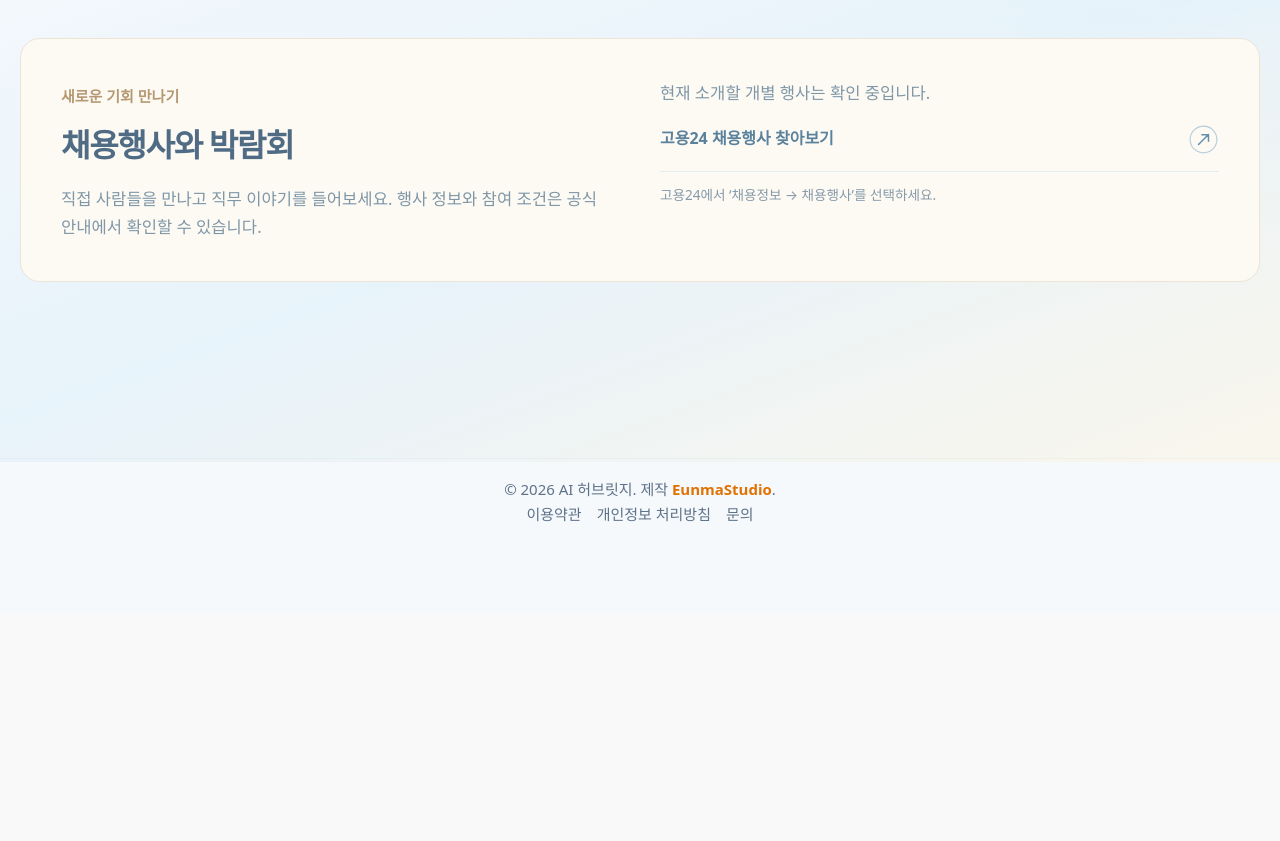
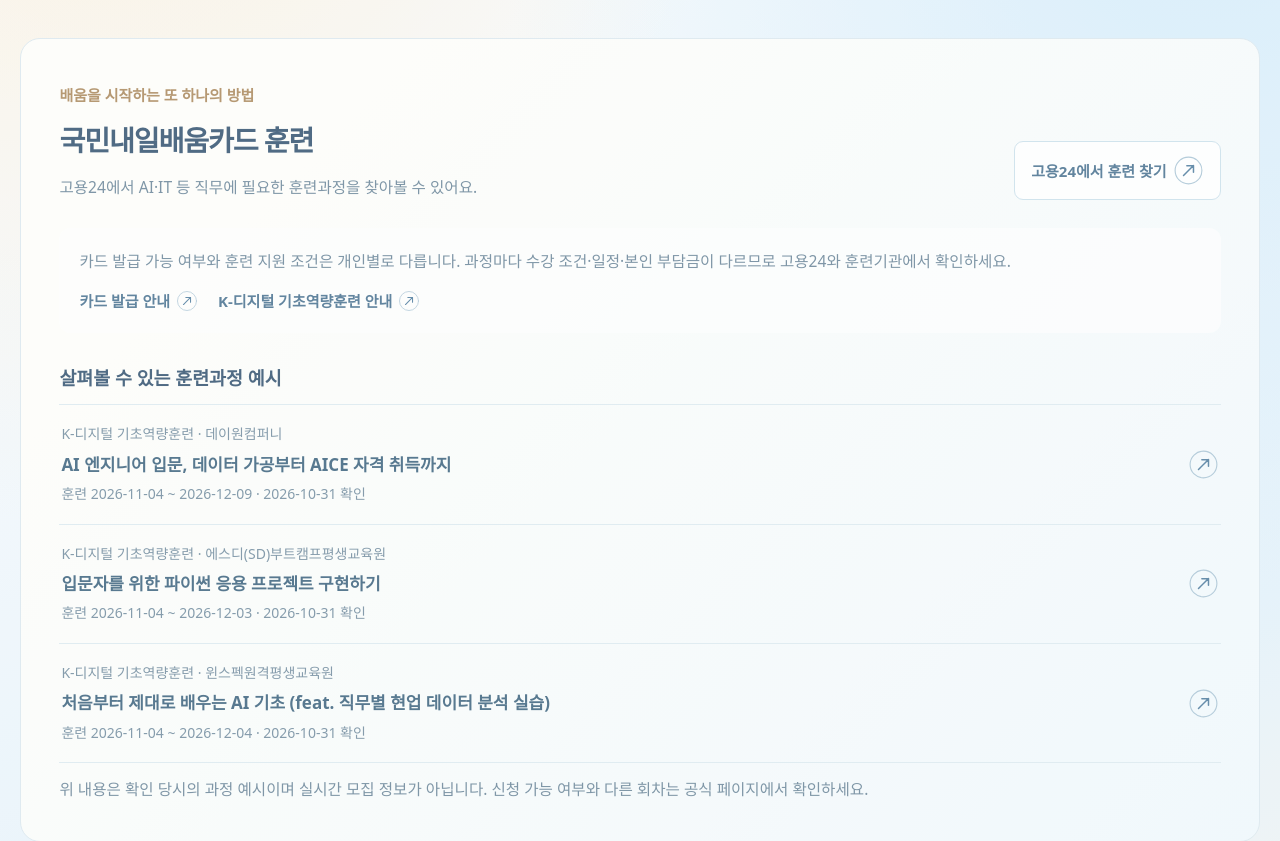
Before and after one commit to Oh-JunTaek/AIHuBridge, a React (Vite) app: page /careers in a window 1280 px wide. Shown: the part 1160-2001 px from the top of the page. Before the commit the page ends 1774 px from the top, so only its background shows below. Built offline with nearby package versions, Linux system fonts and the light colour scheme; a web font is replaced by a local one.

Commit message:
feat: 직무별 국민내일배움카드 훈련 안내 추가

```diff
--- /dev/null
+++ b/src/components/FundedTraining.tsx
@@ -0,0 +1,16 @@
+import { availableTraining, trainingSearchUrl } from '../data/funded-training';
+import { WayfindingIcon } from './WayfindingIcon';
+
+const searchTerms: Record<string, string> = { qa:'소프트웨어 테스트, QA', 'data-analyst':'데이터 분석, SQL', 'ai-engineer':'인공지능, 파이썬', security:'정보보안, 네트워크' };
+
+export function FundedTraining({ careerId }: { careerId?: string }) {
+  const today = new Intl.DateTimeFormat('en-CA', { timeZone:'Asia/Seoul', year:'numeric', month:'2-digit', day:'2-digit' }).format(new Date());
+  const courses = availableTraining(today, careerId);
+  return <section className="funded-training" aria-labelledby="funded-training-heading">
+    <div className="funded-training-header"><div><span>배움을 시작하는 또 하나의 방법</span><h2 id="funded-training-heading">국민내일배움카드 훈련</h2><p>고용24에서 AI·IT 등 직무에 필요한 훈련과정을 찾아볼 수 있어요.</p></div><a href={trainingSearchUrl} target="_blank" rel="noopener noreferrer">고용24에서 훈련 찾기 <WayfindingIcon direction="external" /></a></div>
+    <div className="funded-training-guide"><p>카드 발급 가능 여부와 훈련 지원 조건은 개인별로 다릅니다. 과정마다 수강 조건·일정·본인 부담금이 다르므로 고용24와 훈련기관에서 확인하세요.</p><a href="https://m.work24.go.kr/hr/h/a/1100/selectIssuGudn.do" target="_blank" rel="noopener noreferrer">카드 발급 안내 <WayfindingIcon direction="external" /></a><a href="https://www.work24.go.kr/cm/c/f/1100/selecSystInfo.do?systClId=SC0000004&systCnntId=CI00001760&systId=SI00000356" target="_blank" rel="noopener noreferrer">K-디지털 기초역량훈련 안내 <WayfindingIcon direction="external" /></a></div>
+    <div className="funded-training-examples"><h3>{careerId ? '관련 훈련과정 예시' : '살펴볼 수 있는 훈련과정 예시'}</h3>{courses.length ? <div className="funded-training-list">{courses.map((course) => <a key={course.id} href={course.url} target="_blank" rel="noopener noreferrer"><span><small>{course.category} · {course.provider}</small><strong>{course.title}</strong><small>훈련 {course.start} ~ {course.end} · {course.checked} 확인</small></span><WayfindingIcon direction="external" /></a>)}</div> : <p>현재 소개할 회차는 없습니다. 고용24에서 새로운 과정을 찾아보세요.</p>}
+      <p>위 내용은 확인 당시의 과정 예시이며 실시간 모집 정보가 아닙니다. 신청 가능 여부와 다른 회차는 공식 페이지에서 확인하세요.</p>{careerId && <p>고용24 추천 검색어: <strong>{searchTerms[careerId]}</strong></p>}
+    </div>
+  </section>;
+}
--- /dev/null
+++ b/src/data/funded-training.ts
@@ -0,0 +1,11 @@
+// 고용24에서 확인한 개별 회차의 참고 정보. 모집 여부·본인 부담금은 원문에서 다시 확인한다.
+export const trainingSearchUrl = 'https://www.work24.go.kr/hr/a/a/1100/trnnCrsInf.do?action=trnnCrsIn&area=&crseTracseSe=&currentMenuId=EBG020000000308&gvrnInstt=&menuPurpSecd=&ncs=&programMenuIdentification=EBG020000001862&redirectUrl=%2Fa%2Fa%2F1100%2FtrnnCrsInfPost.do&selectNCSKeyword=&topArea=';
+export const fundedTraining = [
+  { id:'aice-14', title:'AI 엔지니어 입문, 데이터 가공부터 AICE 자격 취득까지', provider:'데이원컴퍼니', category:'K-디지털 기초역량훈련', start:'2026-11-04', end:'2026-12-09', checked:'2026-10-31', careers:['ai-engineer','data-analyst'], url:'https://www.work24.go.kr/hr/a/a/3100/selectTracseDetl1.do?crseTracseSe=500037441805&cstmConsTme=&focusId=&tracseId=AIG20260000544634&tracseReqstsCd=&tracseTme=14&trainstCstmrId=C0105' },
+  { id:'python-83', title:'입문자를 위한 파이썬 응용 프로젝트 구현하기', provider:'에스디(SD)부트캠프평생교육원', category:'K-디지털 기초역량훈련', start:'2026-11-04', end:'2026-12-03', checked:'2026-10-31', careers:['ai-engineer','data-analyst'], url:'https://www.work24.go.kr/hr/a/a/3100/selectTracseDetl.do?crseTracseSe=C0105&tracseId=AIG20240000499162&tracseTme=83&trainstCstmrId=500034091717' },
+  { id:'ai-data-32', title:'처음부터 제대로 배우는 AI 기초 (feat. 직무별 현업 데이터 분석 실습)', provider:'윈스펙원격평생교육원', category:'K-디지털 기초역량훈련', start:'2026-11-04', end:'2026-12-04', checked:'2026-10-31', careers:['ai-engineer','data-analyst'], url:'https://m.work24.go.kr/hr/a/a/3100/selectTracseDetl.do?crseTracseSe=C0105&tracseId=AIG20260000545336&tracseTme=32&trainstCstmrId=500034225481' },
+] as const;
+
+export function availableTraining(today: string, careerId?: string) {
+  return fundedTraining.filter((course) => course.start >= today && (!careerId || (course.careers as readonly string[]).includes(careerId)));
+}
--- a/src/index.css
+++ b/src/index.css
@@ -706,3 +706,9 @@ a:hover .wayfinding-icon, a:focus-visible .wayfinding-icon, button:hover .wayfin
 .career-art { position:absolute; inset:0; overflow:hidden; background:linear-gradient(125deg,#d8ebf8,#f9fcfd 62%,#f6e6ce); }.career-art-orbit { position:absolute; width:85%; height:90%; left:8%; top:6%; border:1px solid #fff; border-radius:50%; transform:rotate(-18deg); }.career-art-card { position:absolute; left:26%; top:18%; width:48%; height:68%; padding:9% 8%; border:1px solid #d2e3ec; border-radius:12px; background:#ffffffd9; box-shadow:0 10px 24px #426b8326; transform:rotate(-5deg); transition:transform .5s; }.career-art-card span { color:#4b7391; font-size:clamp(6px,.65vw,11px); font-weight:700; }.career-art-card i { display:block; height:5px; margin-top:8%; border-radius:9px; background:#c6dfec; }.career-art-card i:nth-child(3) { width:75%; background:#e8c796; }.career-art-card i:nth-child(4) { width:54%; }.career-art-circle { position:absolute; left:16%; top:21%; width:16%; aspect-ratio:1; display:grid; place-items:center; border-radius:50%; background:#fff; color:#d1a65e; box-shadow:0 6px 15px #31567320; }.career-art-path { position:absolute; right:10%; bottom:15%; color:#6285a1; font-size:clamp(6px,.6vw,10px); font-weight:700; }.exhibit-card:hover .career-art-card,.exhibit-card:focus-visible .career-art-card { transform:rotate(0) translateY(-3px); }
 @media(max-width:760px) { .career-intro { display:block; }.career-intro p { margin-top:.6rem; }.career-grid,.career-detail-grid,.career-events { grid-template-columns:1fr; }.career-card { min-height:200px; }.career-events { gap:1rem; padding:1.4rem; } }
 @media(prefers-reduced-motion:reduce) { .career-card,.career-art-card { transition:none; }.career-card:hover,.career-card:focus-visible,.exhibit-card:hover .career-art-card,.exhibit-card:focus-visible .career-art-card { transform:none; } }
+
+.funded-training { margin-top:2rem; padding:clamp(1.3rem,3vw,2rem); border:1px solid #d7e5ed; border-radius:20px; background:linear-gradient(135deg,#fffefa 20%,#eef7fc 100%); }
+.funded-training-header { display:flex; align-items:end; justify-content:space-between; gap:1rem; }.funded-training-header span { color:#a07846; font-size:.75rem; font-weight:700; }.funded-training-header h2 { margin:.4rem 0 .55rem; color:#183b5d; font-size:clamp(1.35rem,2.2vw,1.85rem); font-weight:750; letter-spacing:-.04em; }.funded-training-header p,.funded-training-guide p,.funded-training-examples > p { color:#57758b; font-size:.78rem; line-height:1.7; word-break:keep-all; }
+.funded-training-header > a,.funded-training-guide a { display:inline-flex; align-items:center; gap:.3rem; color:#315e80; font-size:.75rem; font-weight:700; }.funded-training-header > a { flex:none; padding:.65rem .8rem; border:1px solid #c5dce9; border-radius:9px; background:#fff; }.funded-training-guide { display:flex; align-items:center; flex-wrap:wrap; gap:.7rem 1rem; margin-top:1.4rem; padding:1rem; border-radius:12px; background:#ffffffba; }.funded-training-guide p { flex-basis:100%; }.funded-training-guide .wayfinding-icon { width:1.1rem; height:1.1rem; }
+.funded-training-examples { margin-top:1.5rem; }.funded-training-examples h3 { margin-bottom:.6rem; color:#183b5d; font-size:.92rem; font-weight:700; }.funded-training-list { border-top:1px solid #d9e7ee; }.funded-training-list a { display:flex; justify-content:space-between; align-items:center; gap:1rem; padding:.9rem .1rem; border-bottom:1px solid #d9e7ee; color:#234e6c; }.funded-training-list a span { display:grid; gap:.3rem; }.funded-training-list strong { font-size:.85rem; line-height:1.5; word-break:keep-all; }.funded-training-list small { color:#607d92; font-size:.7rem; }.funded-training-list a:hover strong { text-decoration:underline; text-underline-offset:3px; }.funded-training-examples > p { margin-top:.65rem; }
+@media(max-width:760px) { .funded-training-header { align-items:start; flex-direction:column; }.funded-training-list small { line-height:1.5; } }
--- a/src/pages/Careers.tsx
+++ b/src/pages/Careers.tsx
@@ -1,6 +1,7 @@
 import { Link, useParams } from 'react-router-dom';
 import { careers } from '../data/careers';
 import { WayfindingIcon } from '../components/WayfindingIcon';
+import { FundedTraining } from '../components/FundedTraining';
 
 export default function Careers() {
   const { careerId } = useParams();
@@ -13,9 +14,11 @@ export default function Careers() {
       <div className="career-detail-grid"><div><section><h3>어떤 일을 할까요?</h3><ul>{career.tasks.map((task) => <li key={task}>{task}</li>)}</ul></section><section><h3>이런 역량을 살펴보세요</h3><div className="career-skills">{career.skills.map((skill) => <span key={skill}>{skill}</span>)}</div></section><section className="career-try"><span>작게 시작하기</span><p>{career.tryIt}</p></section></div>
       <aside className="career-related"><h3>배움으로 이어가기</h3><p>관심 있는 자료부터 살펴보세요.</p>{career.resources.map((item) => <Link key={item.url} to={item.url}>{item.label}<WayfindingIcon /></Link>)}<h3>관련 자격증</h3><p>자격증은 선택 사항이며 채용 요건은 회사마다 다릅니다.</p>{career.qualifications.map((item) => <Link key={item.id} to={`/qualifications?exam=${item.id}`}>{item.label}<WayfindingIcon /></Link>)}</aside></div>
       <p className="career-source">직무 내용은 업무의 한 예이며 회사와 직무에 따라 달라질 수 있습니다. <a href={career.source} target="_blank" rel="noopener noreferrer">{career.sourceLabel} 보기 <WayfindingIcon direction="external" /></a></p>
+      <FundedTraining careerId={career.id} />
     </section> : <>
       <section className="career-intro"><div><span>나의 관심에서 시작하기</span><h2>어떤 일을 해보고 싶나요?</h2></div><p>하는 일과 필요한 역량을 알아보고<br />연결된 학습 자료도 만나보세요.</p></section>
       <section className="career-grid" aria-label="직무 목록">{careers.map((item, index) => <Link className="career-card" to={`/careers/${item.id}`} key={item.id}><span className="career-number">0{index + 1} / {item.area}</span><h3>{item.title}</h3><p>{item.summary}</p><div className="career-skills">{item.skills.slice(0,3).map((skill) => <span key={skill}>{skill}</span>)}</div><span className="career-action">직무 살펴보기 <WayfindingIcon /></span></Link>)}</section>
+      <FundedTraining />
       <section className="career-events"><div><span>새로운 기회 만나기</span><h2>채용행사와 박람회</h2><p>직접 사람들을 만나고 직무 이야기를 들어보세요. 행사 정보와 참여 조건은 공식 안내에서 확인할 수 있습니다.</p></div><div><p>현재 소개할 개별 행사는 확인 중입니다.</p><a href="https://www.work24.go.kr/" target="_blank" rel="noopener noreferrer">고용24 채용행사 찾아보기 <WayfindingIcon direction="external" /></a><small>고용24에서 ‘채용정보 → 채용행사’를 선택하세요.</small></div></section>
     </>}
   </div>;
```
Also changed, not shown: 4 other files (tests, documents, lock files or other folders).
